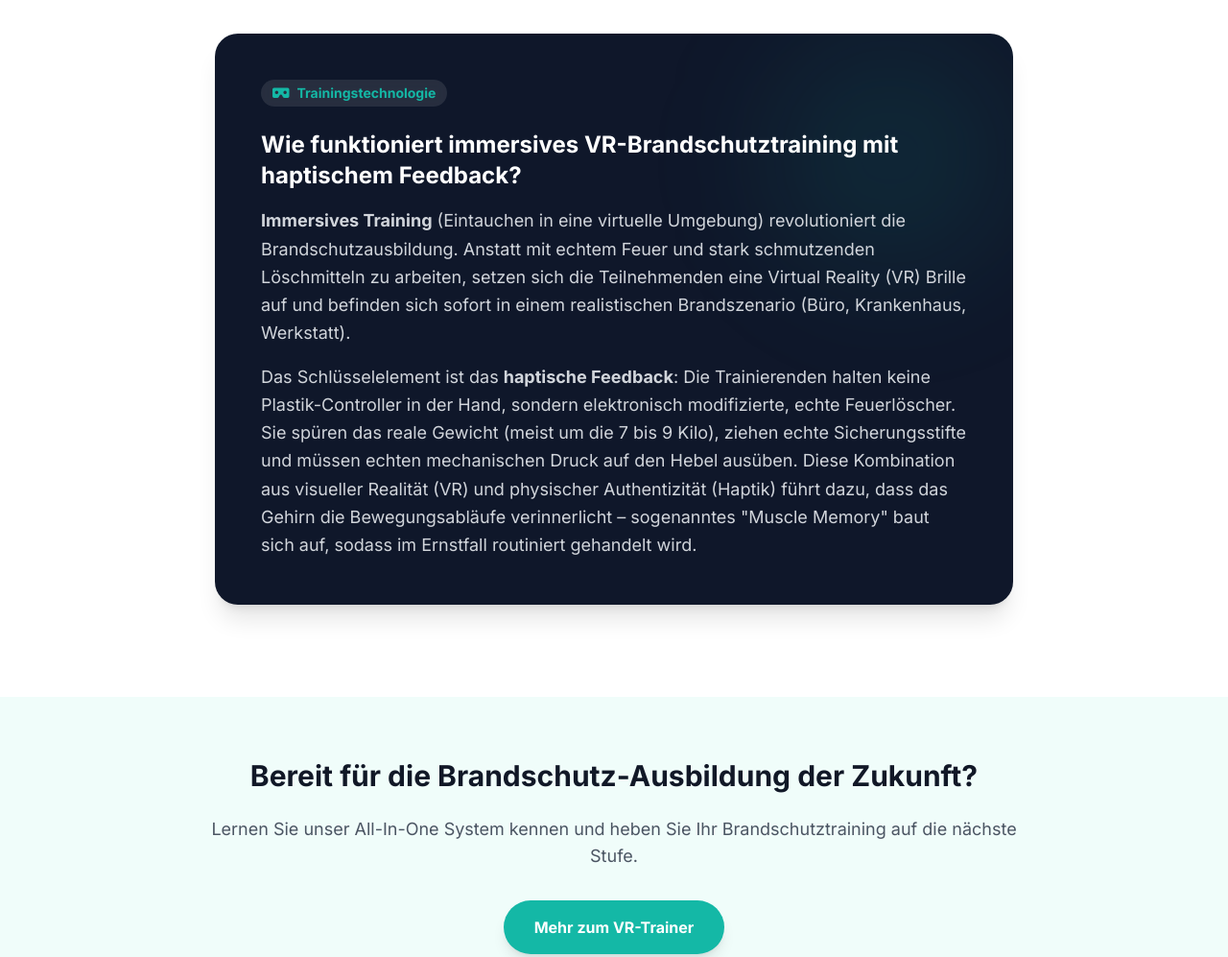
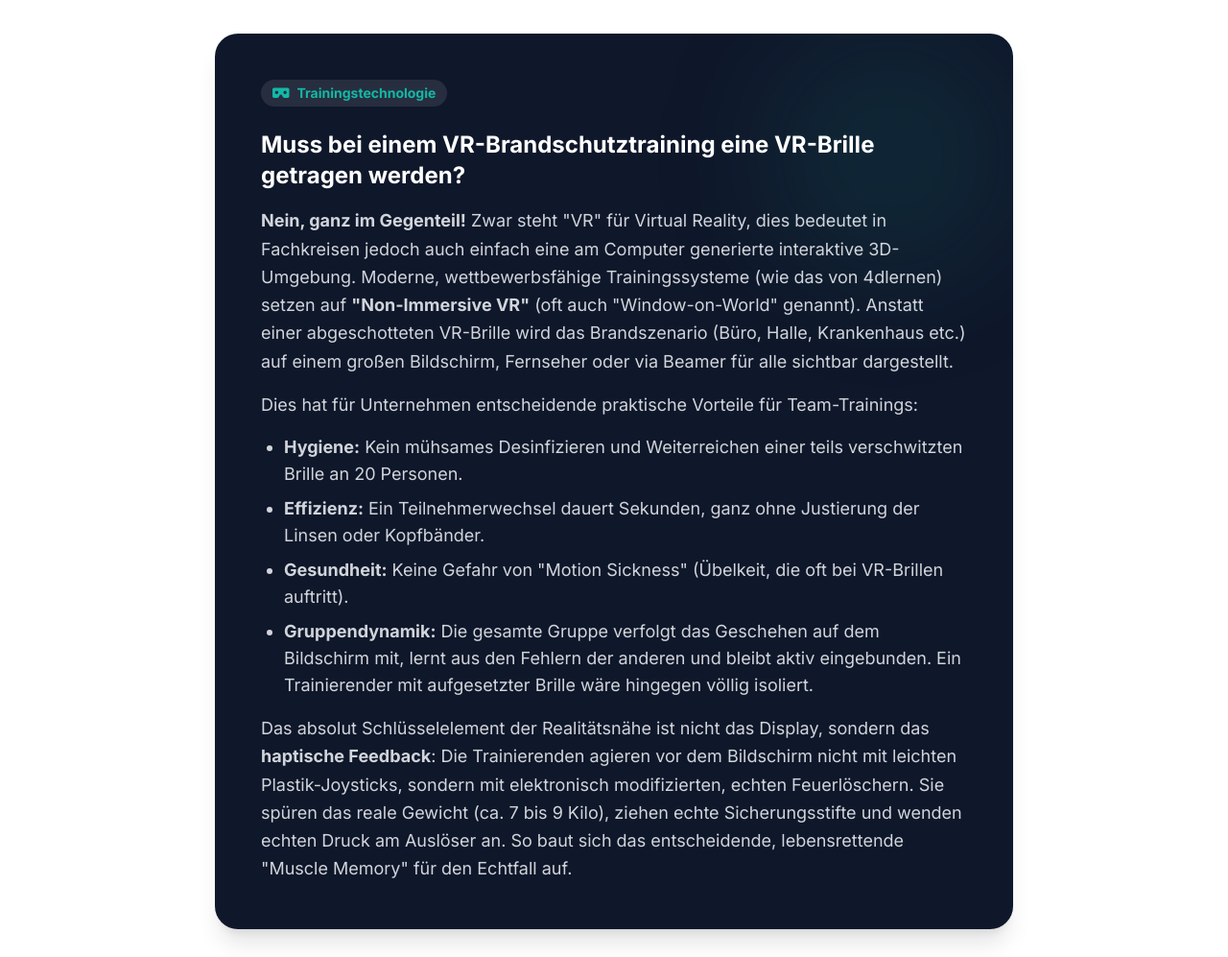
Before and after one commit to SharcSmart/4dlernen, a plain HTML site: page brandschutz-wissen.html in a window 1280 px wide. Shown: the part 2320-3317 px from the top of the page at 96% size. Drawn offline with nearby package versions, Linux system fonts and the light colour scheme.

Commit message:
glossary

```diff
--- a/brandschutz-wissen.html
+++ b/brandschutz-wissen.html
@@ -82,10 +82,10 @@
         },
         {
           "@type": "Question",
-          "name": "Wie funktioniert immersives VR-Brandschutztraining mit haptischem Feedback?",
+          "name": "Muss bei einem VR-Brandschutztraining zwingend eine VR-Brille getragen werden?",
           "acceptedAnswer": {
             "@type": "Answer",
-            "text": "Beim immersiven Training tauchen die Teilnehmenden vollständig in eine virtuelle Umgebung (VR) ein. Durch die Nutzung elektronisch modifizierter, realer Feuerlöscher (VR Fire Trainer) entsteht haptisches Feedback: Das echte Gewicht, der mechanische Widerstand beim Entsichern und die authentische Bedienlogik werden physisch gespürt, während der Brand virtuell gelöscht wird. Dies geschieht völlig sicher ohne echte Flammen, toxische Gase oder Löschmittelrückstände."
+            "text": "Nein. Moderne, für Gruppen optimierte Systeme verzichten bewusst auf VR-Brillen und arbeiten mit Großbildschirmen oder Beamern ('Non-Immersive VR'). Das löst Hygieneprobleme, verhindert Motion Sickness, beschleunigt den Teilnehmerwechsel massiv und bindet die gesamte Gruppe in das Geschehen ein. Das entscheidende realistische Element ist das haptische Feedback durch echte, umgebaute Feuerlöscher."
           }
         }
       ]
@@ -250,23 +250,39 @@
 
                         <div class="space-y-10">
                             <article>
-                                <h2 class="text-2xl font-bold text-white mb-4">Wie funktioniert immersives
-                                    VR-Brandschutztraining mit haptischem Feedback?</h2>
+                                <h2 class="text-2xl font-bold text-white mb-4">Muss bei einem VR-Brandschutztraining
+                                    eine VR-Brille getragen werden?</h2>
                                 <p class="text-lg text-gray-300 leading-relaxed mb-4">
-                                    <strong>Immersives Training</strong> (Eintauchen in eine virtuelle Umgebung)
-                                    revolutioniert die Brandschutzausbildung. Anstatt mit echtem Feuer und stark
-                                    schmutzenden Löschmitteln zu arbeiten, setzen sich die Teilnehmenden eine Virtual
-                                    Reality (VR) Brille auf und befinden sich sofort in einem realistischen
-                                    Brandszenario (Büro, Krankenhaus, Werkstatt).
+                                    <strong>Nein, ganz im Gegenteil!</strong> Zwar steht "VR" für Virtual Reality, dies
+                                    bedeutet in Fachkreisen jedoch auch einfach eine am Computer generierte interaktive
+                                    3D-Umgebung. Moderne, wettbewerbsfähige Trainingssysteme (wie das von 4dlernen)
+                                    setzen auf <strong>"Non-Immersive VR"</strong> (oft auch "Window-on-World" genannt).
+                                    Anstatt einer abgeschotteten VR-Brille wird das Brandszenario (Büro, Halle,
+                                    Krankenhaus etc.) auf einem großen Bildschirm, Fernseher oder via Beamer für alle
+                                    sichtbar dargestellt.
                                 </p>
+                                <p class="text-lg text-gray-300 leading-relaxed mb-4">
+                                    Dies hat für Unternehmen entscheidende praktische Vorteile für Team-Trainings:
+                                </p>
+                                <ul class="list-disc pl-6 space-y-2 text-lg text-gray-300 mb-4">
+                                    <li><strong>Hygiene:</strong> Kein mühsames Desinfizieren und Weiterreichen einer
+                                        teils verschwitzten Brille an 20 Personen.</li>
+                                    <li><strong>Effizienz:</strong> Ein Teilnehmerwechsel dauert Sekunden, ganz ohne
+                                        Justierung der Linsen oder Kopfbänder.</li>
+                                    <li><strong>Gesundheit:</strong> Keine Gefahr von "Motion Sickness" (Übelkeit, die
+                                        oft bei VR-Brillen auftritt).</li>
+                                    <li><strong>Gruppendynamik:</strong> Die gesamte Gruppe verfolgt das Geschehen auf
+                                        dem Bildschirm mit, lernt aus den Fehlern der anderen und bleibt aktiv
+                                        eingebunden. Ein Trainierender mit aufgesetzter Brille wäre hingegen völlig
+                                        isoliert.</li>
+                                </ul>
                                 <p class="text-lg text-gray-300 leading-relaxed">
-                                    Das Schlüsselelement ist das <strong>haptische Feedback</strong>: Die Trainierenden
-                                    halten keine Plastik-Controller in der Hand, sondern elektronisch modifizierte,
-                                    echte Feuerlöscher. Sie spüren das reale Gewicht (meist um die 7 bis 9 Kilo), ziehen
-                                    echte Sicherungsstifte und müssen echten mechanischen Druck auf den Hebel ausüben.
-                                    Diese Kombination aus visueller Realität (VR) und physischer Authentizität (Haptik)
-                                    führt dazu, dass das Gehirn die Bewegungsabläufe verinnerlicht – sogenanntes "Muscle
-                                    Memory" baut sich auf, sodass im Ernstfall routiniert gehandelt wird.
+                                    Das absolut Schlüsselelement der Realitätsnähe ist nicht das Display, sondern das
+                                    <strong>haptische Feedback</strong>: Die Trainierenden agieren vor dem Bildschirm
+                                    nicht mit leichten Plastik-Joysticks, sondern mit elektronisch modifizierten, echten
+                                    Feuerlöschern. Sie spüren das reale Gewicht (ca. 7 bis 9 Kilo), ziehen echte
+                                    Sicherungsstifte und wenden echten Druck am Auslöser an. So baut sich das
+                                    entscheidende, lebensrettende "Muscle Memory" für den Echtfall auf.
                                 </p>
                             </article>
                         </div>
```
